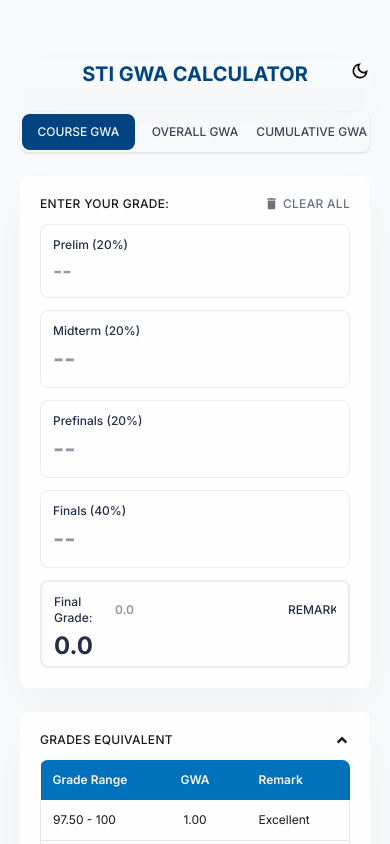
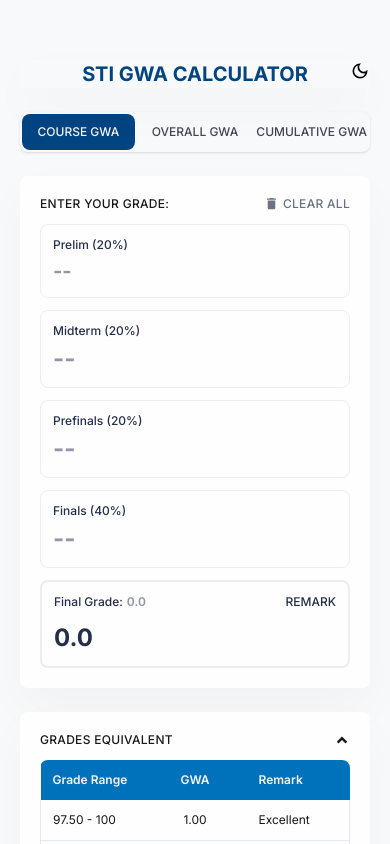
Before and after one commit to Lynch-ely/sti-version2-calculator, a React (Vite) app: page / in a window 390 px wide. Shown: the top 844 px of the page. Built offline with nearby package versions, Linux system fonts and the light colour scheme.

Commit message:
build: successfully migrate to native tailwind v4 vite plugin

```diff
--- a/index.html
+++ b/index.html
@@ -4,7 +4,7 @@
     <meta charset="UTF-8" />
     <link rel="icon" type="image/svg+xml" href="/favicon.svg" />
     <meta name="viewport" content="width=device-width, initial-scale=1.0" />
-    <title>PROJECT</title>
+    <title>STI GWA Calculator</title>
   </head>
   <body>
     <div id="root"></div>
--- a/package.json
+++ b/package.json
@@ -16,17 +16,15 @@
   },
   "devDependencies": {
     "@eslint/js": "^10.0.1",
-    "@tailwindcss/postcss": "^4.3.1",
+    "@tailwindcss/vite": "^4.3.1",
     "@types/react": "^19.2.14",
     "@types/react-dom": "^19.2.3",
     "@vitejs/plugin-react": "^6.0.1",
-    "autoprefixer": "^10.5.0",
     "daisyui": "^5.5.23",
     "eslint": "^10.3.0",
     "eslint-plugin-react-hooks": "^7.1.1",
     "eslint-plugin-react-refresh": "^0.5.2",
     "globals": "^17.6.0",
-    "postcss": "^8.5.15",
     "tailwindcss": "^4.3.1",
     "vite": "^8.0.12"
   }
--- a/src/pages/GWACalculator.jsx
+++ b/src/pages/GWACalculator.jsx
@@ -321,18 +321,18 @@
               </div>
 
               <div className={`flex flex-col justify-between bg-[#fefefe] rounded-lg p-3 gap-1 h-22 border-2 ${gwaData.color} w-full overflow-hidden`}>
-                <div className="flex justify-between w-full items-center">
-                  <div className="flex items-center gap-1 max-w-lg md:gap-2">
-                    <h5 className="text-[#242F49] font-medium text-xs md:text-sm">Final Grade:</h5>
+                <div className="flex justify-between w-full items-center ">
+                  <div className="flex items-center gap-1 w-auto md:gap-2 whitespace-nowrap">
+                    <h5 className="text-[#242F49] font-medium text-xs md:text-sm whitespace-nowrap">Final Grade:</h5>
                     <input
                     type="number"
                     value={gwaData.percentage}
                     placeholder="0.0"
                     readOnly
-                    className="border-none outline-none text-shadow-mauve-900 font-semibold text-xs md:text-sm text-[#242F49] [appearance:textfield] [&::-webkit-outer-spin-button]:appearance-none [&::-webkit-inner-spin-button]:appearance-none"
+                    className="w-12 border-none outline-none text-shadow-mauve-900 font-semibold text-xs md:text-sm text-[#242F49] [appearance:textfield] [&::-webkit-outer-spin-button]:appearance-none [&::-webkit-inner-spin-button]:appearance-none"
                     ></input>
                   </div>
-                  <div className="overflow-x-auto">
+                  <div className="shrink-0 pl-2">
                     <h5 className={`text-[#242F49] font-medium text-xs md:text-sm`}>{gwaData.remark}</h5>
                   </div>
                 </div>
```
Also changed, not shown: 1 other file (tests, documents, lock files or other folders).
